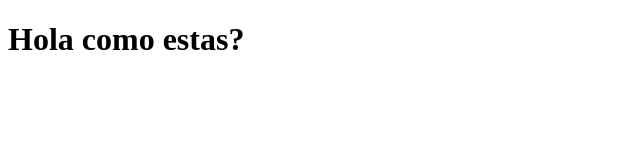
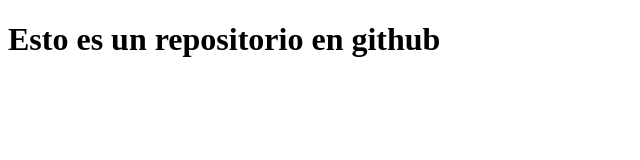
Before and after one commit to Mantenimiento123/Ejemplo1, a plain HTML site: page index.html in a window 1280 px wide. Shown: the whole page, without its empty margins (0-640 px from the left). Drawn offline with Linux system fonts and the light colour scheme.

Commit message:
Se modifico el archivo index.html

```diff
--- a/index.html
+++ b/index.html
@@ -6,6 +6,6 @@
     <title>Ejemplo</title>
 </head>
 <body>
-    <h1>Hola como estas?</h1>
+    <h1>Esto es un repositorio en github</h1>
 </body>
 </html>
```
